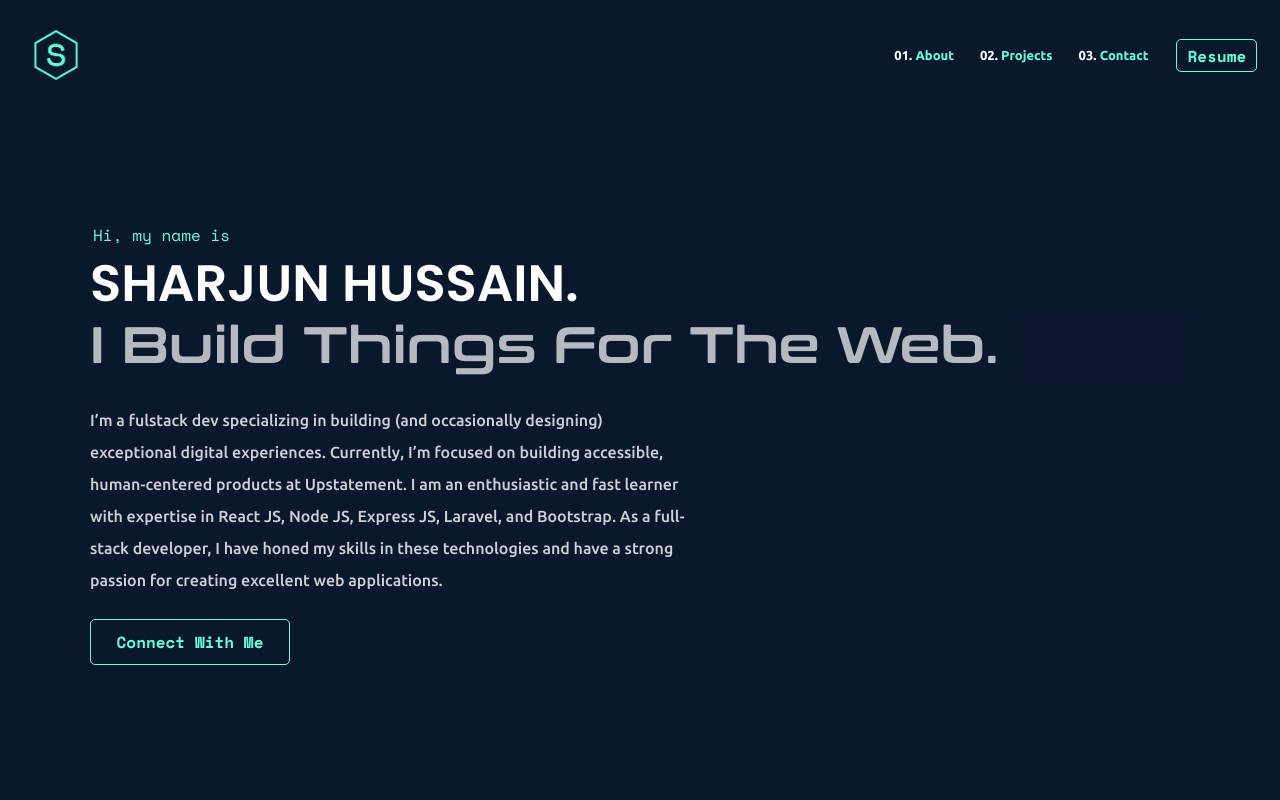
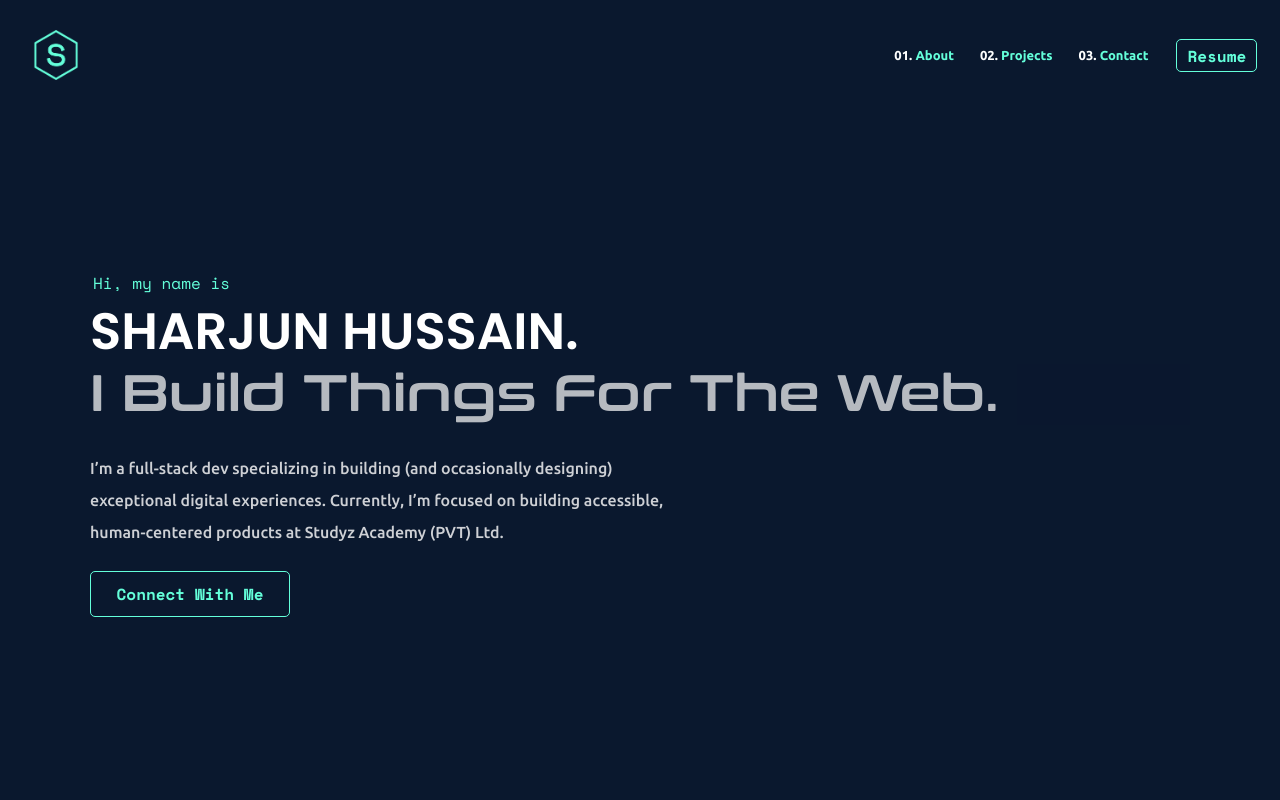
Before and after one commit to Sharjun-Hussain/Portfolio-Sharjun-Hussain, a React (Vite) app: page / in a window 1280 px wide. Shown: the top 800 px of the page. Built offline with nearby package versions, Linux system fonts and the light colour scheme.

Commit message:
Update Hero.jsx

```diff
--- a/src/Components/Hero.jsx
+++ b/src/Components/Hero.jsx
@@ -19,13 +19,7 @@ const Hero = () => {
             <h2 className="big-heading">Sharjun Hussain.</h2>
             <h3 className="sub-heading">I build things for the web.</h3>
             <p>
-              I’m a fulstack dev specializing in building (and occasionally
-              designing) exceptional digital experiences. Currently, I’m focused
-              on building accessible, human-centered products at Upstatement. I
-              am an enthusiastic and fast learner with expertise in React JS,
-              Node JS, Express JS, Laravel, and Bootstrap. As a full-stack
-              developer, I have honed my skills in these technologies and have a
-              strong passion for creating excellent web applications.
+              I’m a full-stack dev specializing in building (and occasionally designing) exceptional digital experiences. Currently, I’m focused on building accessible, human-centered products at Studyz Academy (PVT) Ltd.
             </p>
             <a
               className="button"
```
